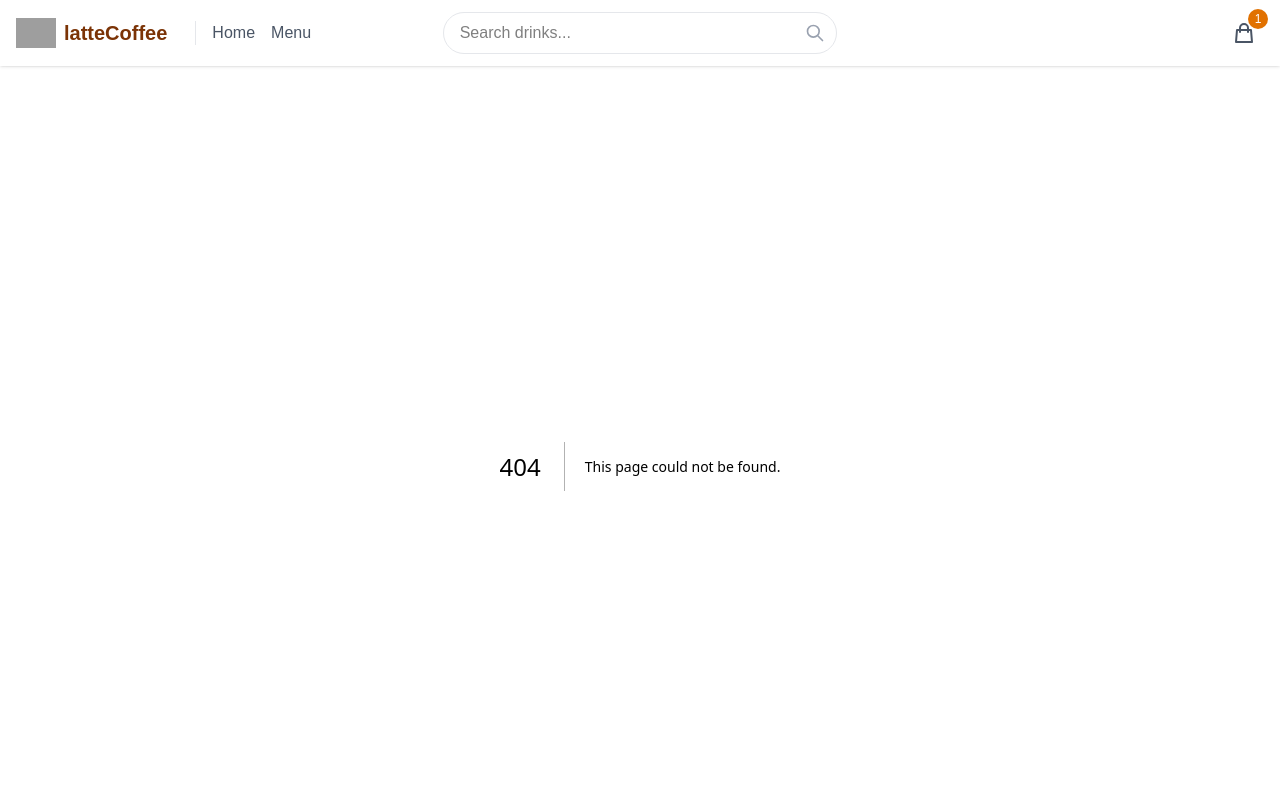
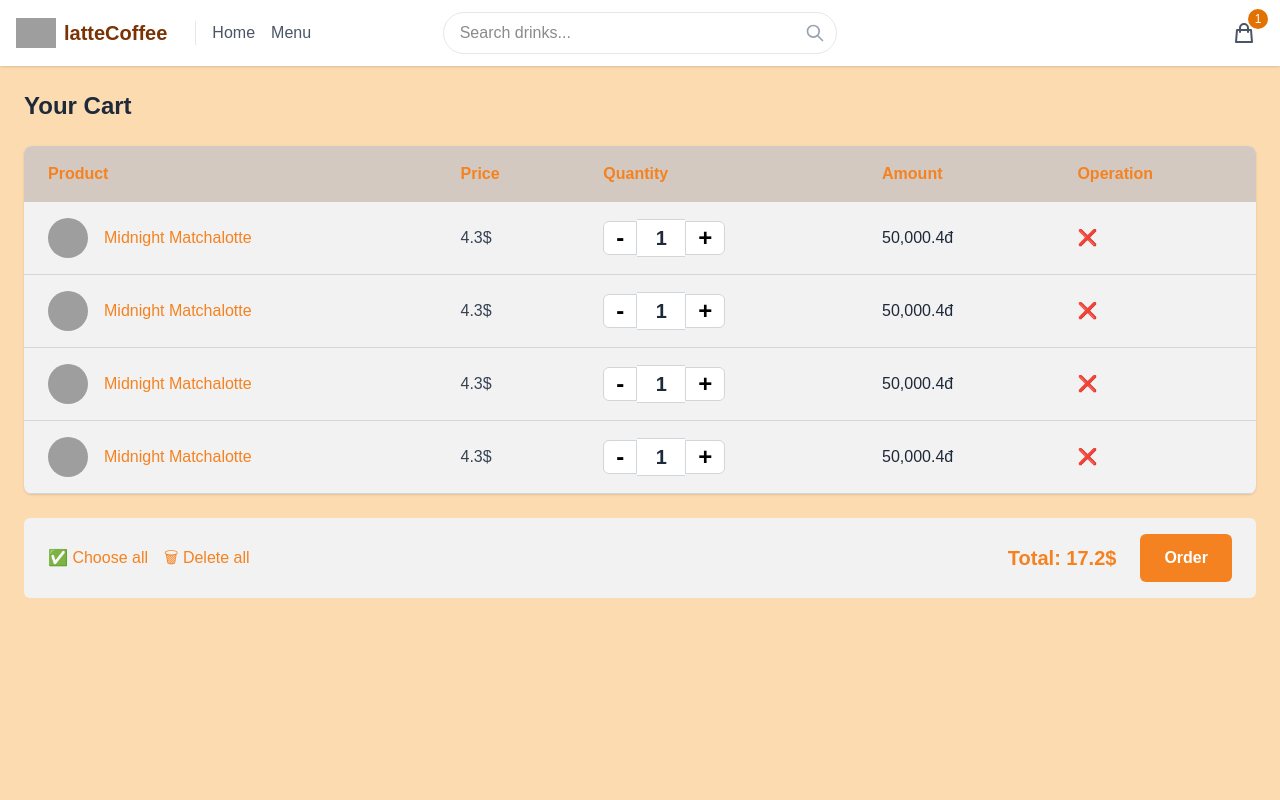
Before and after one commit to KhanhBaoLe/Latte-coffee-web, a Next.js app: page /cart in a window 1280 px wide. Before the commit this address had no page. Shown: the top 800 px of the page. Built offline with nearby package versions, Linux system fonts and the light colour scheme; grey boxes are pictures that could not be loaded.

Commit message:
Cart and Confirm page

```diff
--- /dev/null
+++ b/app/cart/page.tsx
@@ -0,0 +1,126 @@
+'use client';
+import { useState } from 'react';
+
+type CartItem = {
+    id: number;
+    name: string;
+    price: number;
+    quantity: number;
+};
+
+export default function CartPage() {
+    const [cartItems, setCartItems] = useState<CartItem[]>([
+        { id: 1, name: 'Midnight Matchalotte', price: 4.3, quantity: 1 },
+        { id: 2, name: 'Midnight Matchalotte', price: 4.3, quantity: 1 },
+        { id: 3, name: 'Midnight Matchalotte', price: 4.3, quantity: 1 },
+        { id: 4, name: 'Midnight Matchalotte', price: 4.3, quantity: 1 },
+    ]);
+
+    const [selectedAll, setSelectedAll] = useState(false);
+
+    const updateQuantity = (id: number, newQuantity: number) => {
+        if (newQuantity < 1) return;
+        setCartItems(cartItems.map(item =>
+            item.id === id ? { ...item, quantity: newQuantity } : item
+        ));
+    };
+
+    const removeItem = (id: number) => {
+        setCartItems(cartItems.filter(item => item.id !== id));
+    };
+
+    const removeAll = () => {
+        setCartItems([]);
+    };
+
+    const toggleSelectAll = () => {
+        setSelectedAll(!selectedAll);
+    };
+
+    const totalAmount = cartItems.reduce(
+        (sum, item) => sum + item.price * item.quantity,
+        0
+    );
+
+    return (
+        <div className="bg-[#fddbb0] min-h-screen p-6">
+
+            <h1 className="text-2xl font-bold text-gray-800 mb-6">Your Cart</h1>
+
+            <div className="bg-[#f2f2f2] rounded-lg shadow-sm overflow-hidden">
+                <table className="min-w-full">
+                    <thead className="bg-[#d3c9c0]">
+                        <tr className="text-[#f58220]">
+                            <th className="py-4 px-6 text-left font-semibold">Product</th>
+                            <th className="py-4 px-6 text-left font-semibold">Price</th>
+                            <th className="py-4 px-6 text-left font-semibold">Quantity</th>
+                            <th className="py-4 px-6 text-left font-semibold">Amount</th>
+                            <th className="py-4 px-6 text-left font-semibold">Operation</th>
+                        </tr>
+                    </thead>
+                    <tbody>
+                        {cartItems.map((item) => (
+                            <tr key={item.id} className="border-b border-gray-300">
+                                <td className="py-4 px-6 text-[#f58220] flex items-center space-x-4">
+                                    <img src="/images/matcha.png" alt="matcha" className="w-10 h-10 rounded-full" />
+                                    <span>{item.name}</span>
+                                </td>
+                                <td className="py-4 px-6 text-gray-700">{item.price}$</td>
+                                <td className="py-4 px-6">
+                                    <div className="flex items-center">
+                                        <button
+                                            className="px-3 py-1 border border-gray-300 rounded-l-md bg-white font-bold text-2xl text-black text-center leading-none hover:bg-gray-200"
+                                            onClick={() => updateQuantity(item.id, item.quantity - 1)}
+                                        >
+                                            -
+                                        </button>
+                                        <span className="px-4 py-1 border-t border-b border-gray-300 bg-white text-center w-12 font-bold text-gray-800 text-xl">
+                                            {item.quantity}
+                                        </span>
+                                        <button
+                                            className="px-3 py-1 border border-gray-300 rounded-r-md bg-white font-bold text-2xl text-black text-center leading-none hover:bg-gray-200"
+                                            onClick={() => updateQuantity(item.id, item.quantity + 1)}
+                                        >
+                                            +
+                                        </button>
+                                    </div>
+
+                                </td>
+                                <td className="py-4 px-6 text-gray-800">{(item.price * item.quantity * 11628).toLocaleString()}đ</td>
+                                <td className="py-4 px-6">
+                                    <button
+                                        className="text-red-500 hover:text-red-700 font-medium"
+                                        onClick={() => removeItem(item.id)}
+                                    >
+                                        ❌
+                                    </button>
+                                </td>
+                            </tr>
+                        ))}
+                    </tbody>
+                </table>
+            </div>
+
+            {/* Cart Actions */}
+            <div className="mt-6 flex justify-between items-center bg-[#f2f2f2] px-6 py-4 rounded-md">
+                <div className="flex space-x-4 text-[#f58220] font-medium">
+                    <button onClick={toggleSelectAll}>
+                        {selectedAll ? 'Unselect All' : '✅ Choose all'}
+                    </button>
+                    <button onClick={removeAll}>
+                        🗑 Delete all
+                    </button>
+                </div>
+
+                <div className="flex items-center space-x-6">
+                    <div className="text-xl font-bold text-[#f58220]">
+                        Total: {totalAmount.toFixed(1)}$
+                    </div>
+                    <button className="px-6 py-3 bg-[#f58220] text-white rounded-md hover:bg-[#e46b00] transition-colors font-semibold">
+                        Order
+                    </button>
+                </div>
+            </div>
+        </div>
+    );
+}
--- /dev/null
+++ b/app/confirm/page.tsx
@@ -0,0 +1,25 @@
+// app/confirm/page.tsx
+import Link from 'next/link'
+
+export default function OrderConfirmation() {
+    return (
+        <div className="min-h-screen flex items-center justify-center bg-gray-100">
+            <div className="bg-white rounded-lg shadow-md p-8 max-w-md w-full text-center">
+                <div className="text-blue-500 text-6xl mb-4">✓</div>
+                <h1 className="text-blue-500 text-3xl font-bold mb-4">ĐẶT HÀNG THÀNH CÔNG!</h1>
+                <p className="text-gray-700 mb-4">
+                    Cảm ơn bạn đã đặt hàng. Đơn hàng của bạn đã được tiếp nhận và đang được xử lý.
+                </p>
+                <p className="text-gray-700 mb-6">
+                    Mã đơn hàng của bạn: <span className="text-blue-500 font-bold">#DH123456</span>
+                </p>
+                <Link
+                    href="/"
+                    className="bg-blue-500 hover:bg-blue-600 text-white font-bold py-3 px-6 rounded-lg inline-block transition-colors"
+                >
+                    TIẾP TỤC MUA SẮM
+                </Link>
+            </div>
+        </div>
+    )
+}
```
